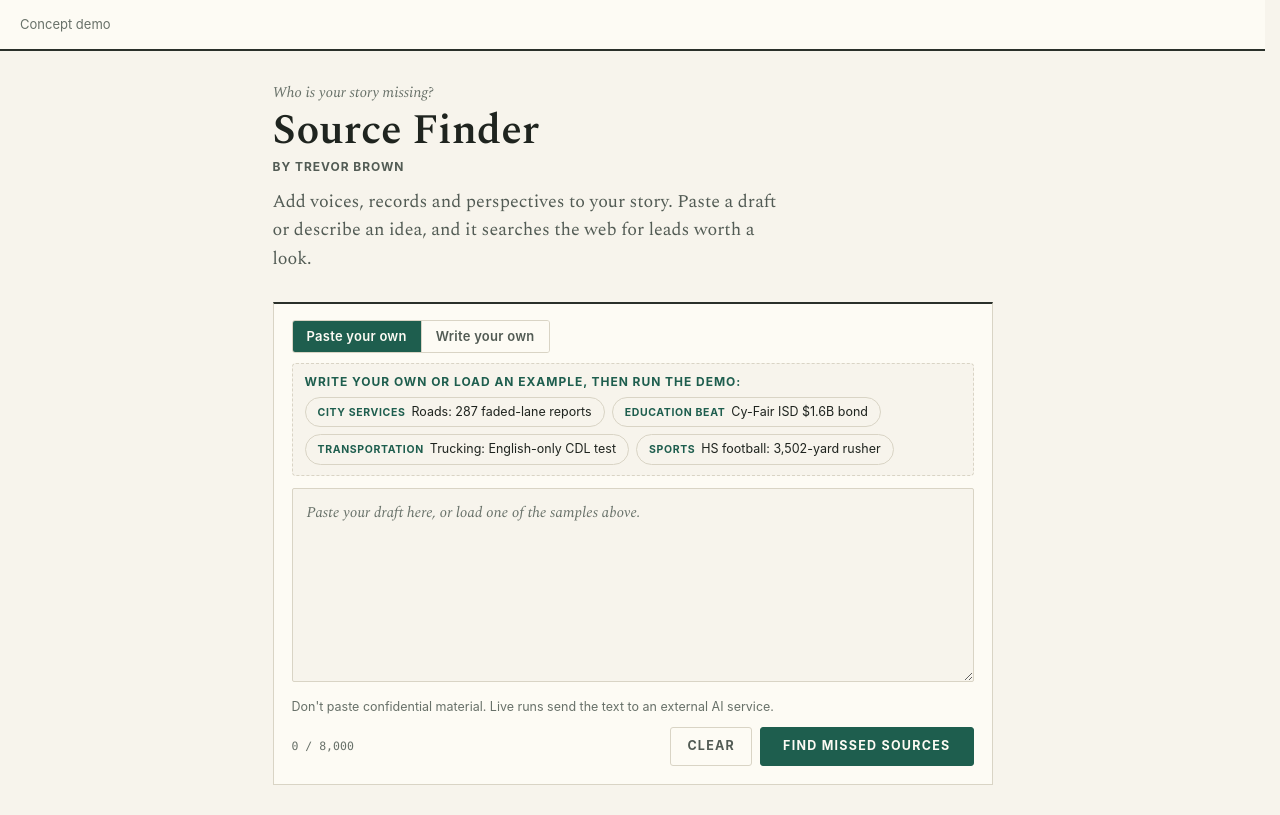
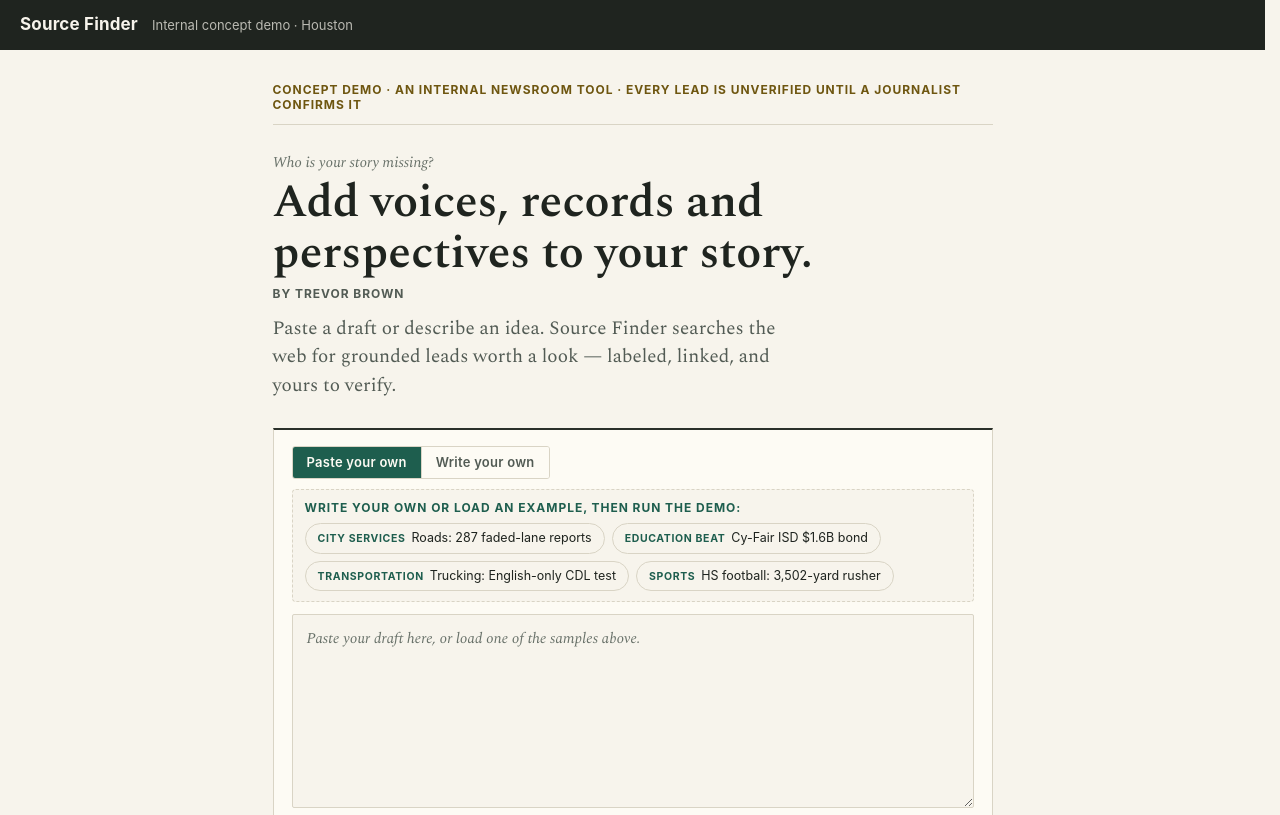
Before and after one commit to tbrown034/source-finder, a website built with Vite: page index.html in a window 1280 px wide. Shown: the top 815 px of the page. Built offline with nearby package versions, Linux system fonts and the light colour scheme.

Commit message:
Bigger, bolder hero mirroring the navigator: dark app bar, gold notice strip, statement headline, larger section heads

```diff
--- a/index.html
+++ b/index.html
@@ -9,17 +9,22 @@
 </head>
 <body>
   <header class="appbar">
-    <span class="appbar-note">Concept demo</span>
+    <span class="brand">Source Finder</span>
+    <span class="appbar-note">Internal concept demo · Houston</span>
   </header>
 
   <main class="wrap">
+    <p class="notice-strip">Concept demo · An internal newsroom tool ·
+    Every lead is unverified until a journalist confirms it</p>
+
     <section class="brief" aria-labelledby="briefH">
       <p class="kicker">Who is your story missing?</p>
-      <h1 id="briefH" class="headline">Source Finder</h1>
+      <h1 id="briefH" class="headline">Add voices, records and
+      perspectives to your story.</h1>
       <p class="byline">By Trevor Brown</p>
-      <p class="deck">Add voices, records and perspectives to your story.
-      Paste a draft or describe an idea, and it searches the web for leads
-      worth a look.</p>
+      <p class="deck">Paste a draft or describe an idea. Source Finder
+      searches the web for grounded leads worth a look — labeled, linked,
+      and yours to verify.</p>
     </section>
 
     <section class="desk" aria-labelledby="inputH">
--- a/src/styles.css
+++ b/src/styles.css
@@ -71,7 +71,7 @@ body {
   -webkit-font-smoothing: antialiased;
 }
 
-/* --- app bar: a tool header, not a front page --- */
+/* --- app bar: dark tool header, mirrors the navigator's --- */
 
 .appbar {
   display: flex;
@@ -79,8 +79,9 @@ body {
   flex-wrap: wrap;
   gap: 6px 14px;
   padding: 14px 20px;
-  border-bottom: 2px solid var(--rule);
-  background: var(--surface);
+  /* Deliberately fixed colors: the bar stays dark in both color schemes. */
+  background: #1F241F;
+  color: #F7F4EC;
 }
 
 .brand {
@@ -90,7 +91,19 @@ body {
 
 .appbar-note {
   font-size: 13px;
-  color: var(--ink-3);
+  color: color-mix(in srgb, #F7F4EC 72%, transparent);
+}
+
+/* Gold small-caps strip under the bar, navigator-style: the internal-
+ * tool ground rules, always visible before the pitch. */
+.notice-strip {
+  font: 700 12px var(--sans);
+  text-transform: uppercase;
+  letter-spacing: 0.08em;
+  color: var(--stamp);
+  border-bottom: 1px solid var(--line);
+  margin: 0 0 26px;
+  padding: 2px 0 12px;
 }
 
 /* --- shell --- */
@@ -113,10 +126,10 @@ body {
 
 .headline {
   font-family: var(--serif);
-  font-weight: 600;
-  font-size: clamp(30px, 5.2vw, 42px);
-  line-height: 1.14;
-  margin: 0 0 4px;
+  font-weight: 700;
+  font-size: clamp(32px, 5.6vw, 46px);
+  line-height: 1.12;
+  margin: 0 0 6px;
   text-wrap: balance;
 }
 
@@ -130,10 +143,11 @@ body {
 
 .deck {
   font-family: var(--serif);
-  font-size: 18px;
+  font-size: 19px;
+  line-height: 1.5;
   color: var(--ink-2);
   margin: 0;
-  max-width: 58ch;
+  max-width: 56ch;
 }
 
 /* --- the desk (input) --- */
@@ -476,20 +490,20 @@ textarea::placeholder { color: var(--ink-3); font-style: italic; }
 .category-block summary:hover h3 { color: var(--accent); }
 
 .category-block h3 {
-  font: 700 13px/1.3 var(--sans);
+  font: 700 16px/1.3 var(--sans);
   text-transform: uppercase;
-  letter-spacing: 0.1em;
-  margin: 0 0 2px;
-  padding-top: 10px;
+  letter-spacing: 0.09em;
+  margin: 0 0 3px;
+  padding-top: 12px;
   border-top: 2px solid var(--rule);
 }
 
 .category-q {
   font-family: var(--serif);
   font-style: italic;
-  font-size: 13.5px;
+  font-size: 15px;
   color: var(--ink-3);
-  margin: 0 0 14px;
+  margin: 0 0 16px;
 }
 
 @media (min-width: 640px) {
@@ -586,8 +600,8 @@ textarea::placeholder { color: var(--ink-3); font-style: italic; }
 
 .disclosure summary {
   cursor: pointer;
-  font-weight: 600;
-  font-size: 14.5px;
+  font-weight: 700;
+  font-size: 17px;
 }
 
 /* Full column width, newspaper-style: two columns keep the measure
```
